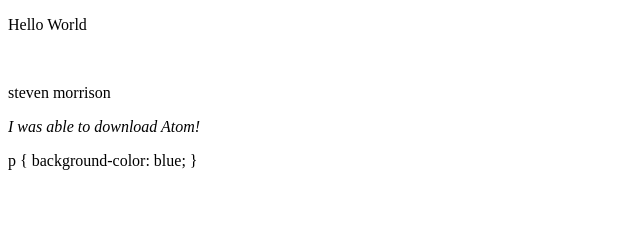
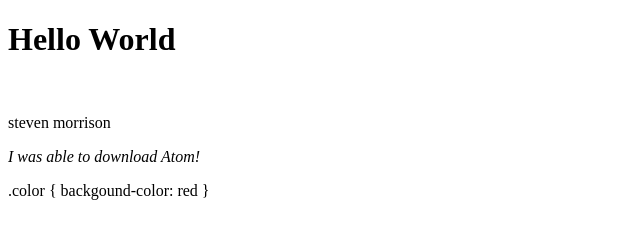
Before and after one commit to loloross/Lolo, a plain HTML site: page index.html in a window 1280 px wide. Shown: the whole page, without its empty margins (0-640 px from the left). Drawn offline with Linux system fonts and the light colour scheme.

Commit message:
Update index.html

```diff
--- a/index.html
+++ b/index.html
@@ -13,12 +13,12 @@
   </style>
 </head>
 <body>
-<p>Hello World</p>
+<p><h1 class="color">Hello World</h1></p>
 <br>
 <p>steven morrison</p>
 </body>
 <p> <em> I was able to download Atom!</em></p>
+.color {
+  backgound-color: red
+}
 </html>
-p {
-  background-color: blue;
-}
```
